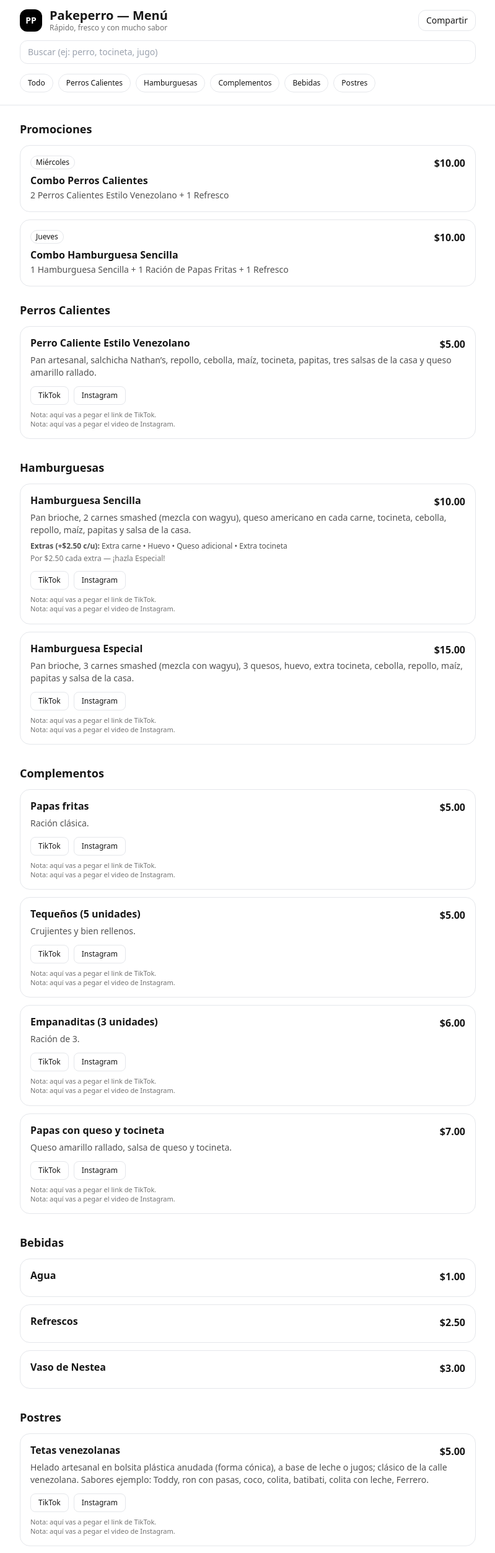
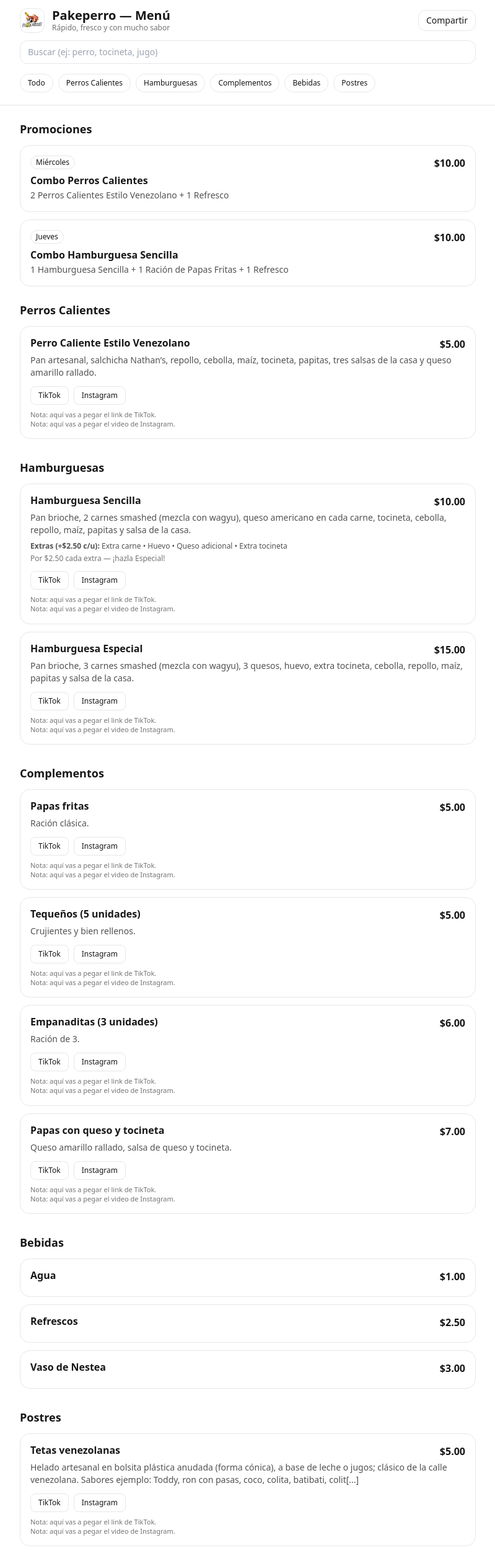
Before and after one commit to joseescarrra/pakeperro, a plain HTML site: page index.html in a window 1280 px wide. Shown: the top 2505 px of the page at 62% size, without its empty margins (240-1039 px from the left). Drawn offline with nearby package versions, Linux system fonts and the light colour scheme.

Commit message:
Update header logo and modify dessert description
Replaced placeholder 'PP' with logo image and updated description text for 'Tetas venezolanas'.

```diff
--- a/index.html
+++ b/index.html
@@ -18,7 +18,8 @@
   <!-- Header -->
   <header class="sticky top-0 z-40 backdrop-blur bg-white/80 border-b">
     <div class="max-w-3xl mx-auto px-4 py-3 flex items-center gap-3">
-      <div class="w-9 h-9 rounded-xl bg-black text-white flex items-center justify-center text-sm font-bold">PP</div>
+      <!-- Logo reemplaza el cuadro 'PP' -->
+      <img src="Logo_Pakeperro.PNG" alt="Logo Pakeperro" class="w-10 h-10 rounded-xl object-cover bg-white border" />
       <div class="flex-1">
         <h1 class="text-xl font-bold leading-tight">Pakeperro — Menú</h1>
         <p class="text-xs text-neutral-500">Rápido, fresco y con mucho sabor</p>
@@ -169,7 +170,7 @@
         id: "tetas-venezolanas",
         title: "Tetas venezolanas",
         description:
-          "Helado artesanal en bolsita plástica anudada (forma cónica), a base de leche o jugos; clásico de la calle venezolana. Sabores ejemplo: Toddy, ron con pasas, coco, colita, batibati, colita con leche, Ferrero.",
+          "Helado artesanal en bolsita plástica anudada (forma cónica), a base de leche o jugos; clásico de la calle venezolana. Sabores ejemplo: Toddy, ron con pasas, coco, colita, batibati, colit[...]",
         price: 5.00,
         category: "desserts",
         tiktok: "",      // Nota: aquí vas a pegar el link de TikTok
```
